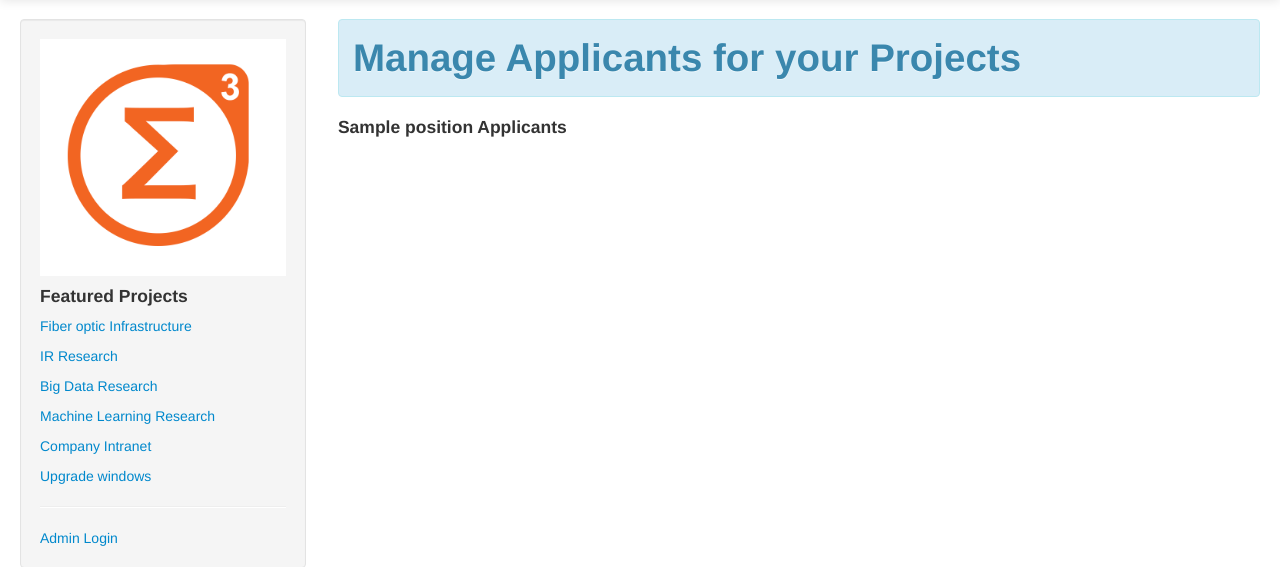
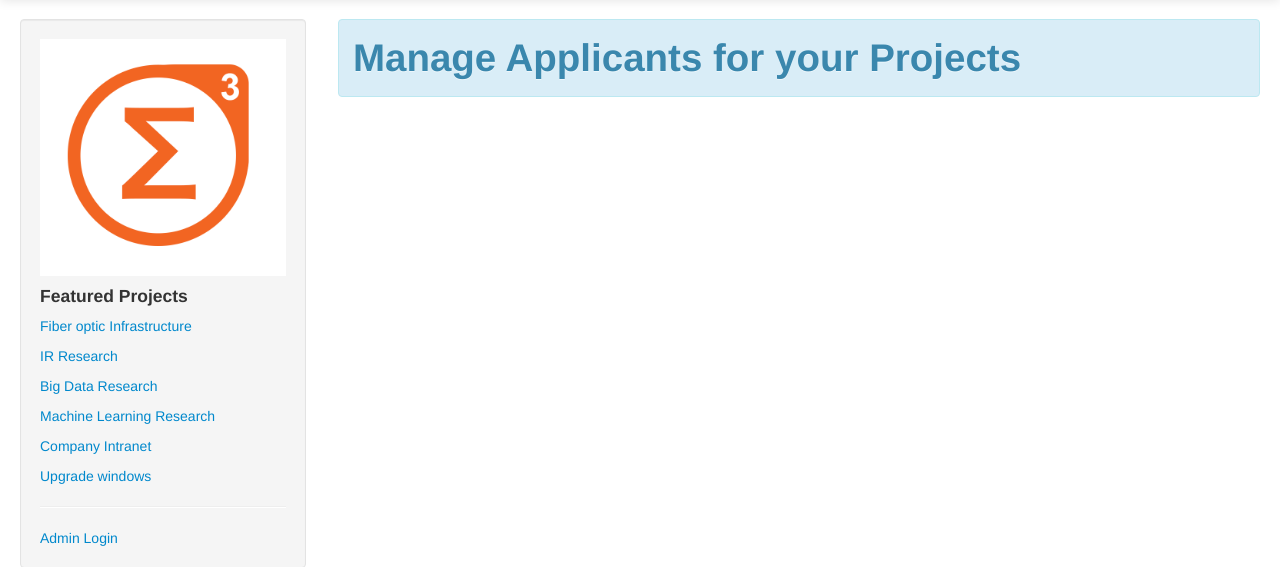
Before and after one commit to Cydus/MatchingSystem, a Django app: page /applist/ in a window 1280 px wide. Shown: the part 41-608 px from the top of the page. Run offline with Django 3.2, Linux system fonts and the light colour scheme; a user stored in the database is signed in; tables that the repository leaves empty hold one stand-in row (values such as "Sample post").

Commit message:
added armah fix

```diff
--- a/matching_system_project/matching_system_project/templates/matching_system_project/applist.html
+++ b/matching_system_project/matching_system_project/templates/matching_system_project/applist.html
@@ -22,16 +22,16 @@
 {##}
 {##}
                 {% for position in positions %}
-                  {% if position.projectID == project %}
-                    <h4>{{ position.title }} Applicants</h4>
+{#                  {% if position.projectID == project %}#}
+{#                    <h4>{{ position.title }} Applicants</h4>#}
 {#                   {% for application in applications %}#}
 {#                      {% if application.PositionID == position %}#}
 {#                       <span>{{application.UserID}} </span>#}
 {#                       {{application.PositionID}}#}
 {#                       </span>#}
 {#                       {{application.dateTimeCreated}}#}
-
-                      {% endif %}
+{##}
+{#                      {% endif %}#}
                    {% endfor %}
                   {% endif %}
                 {% endfor %}
```
